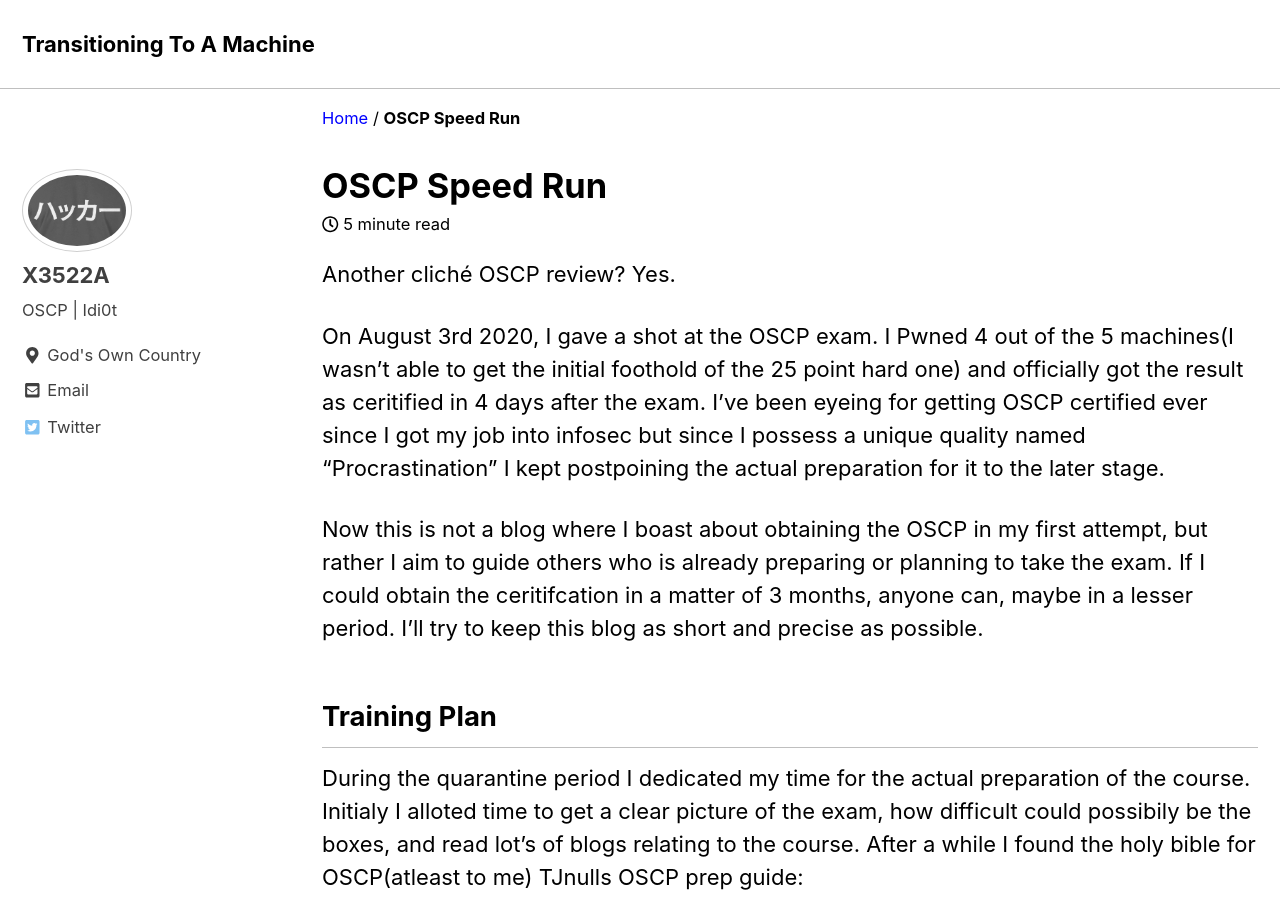
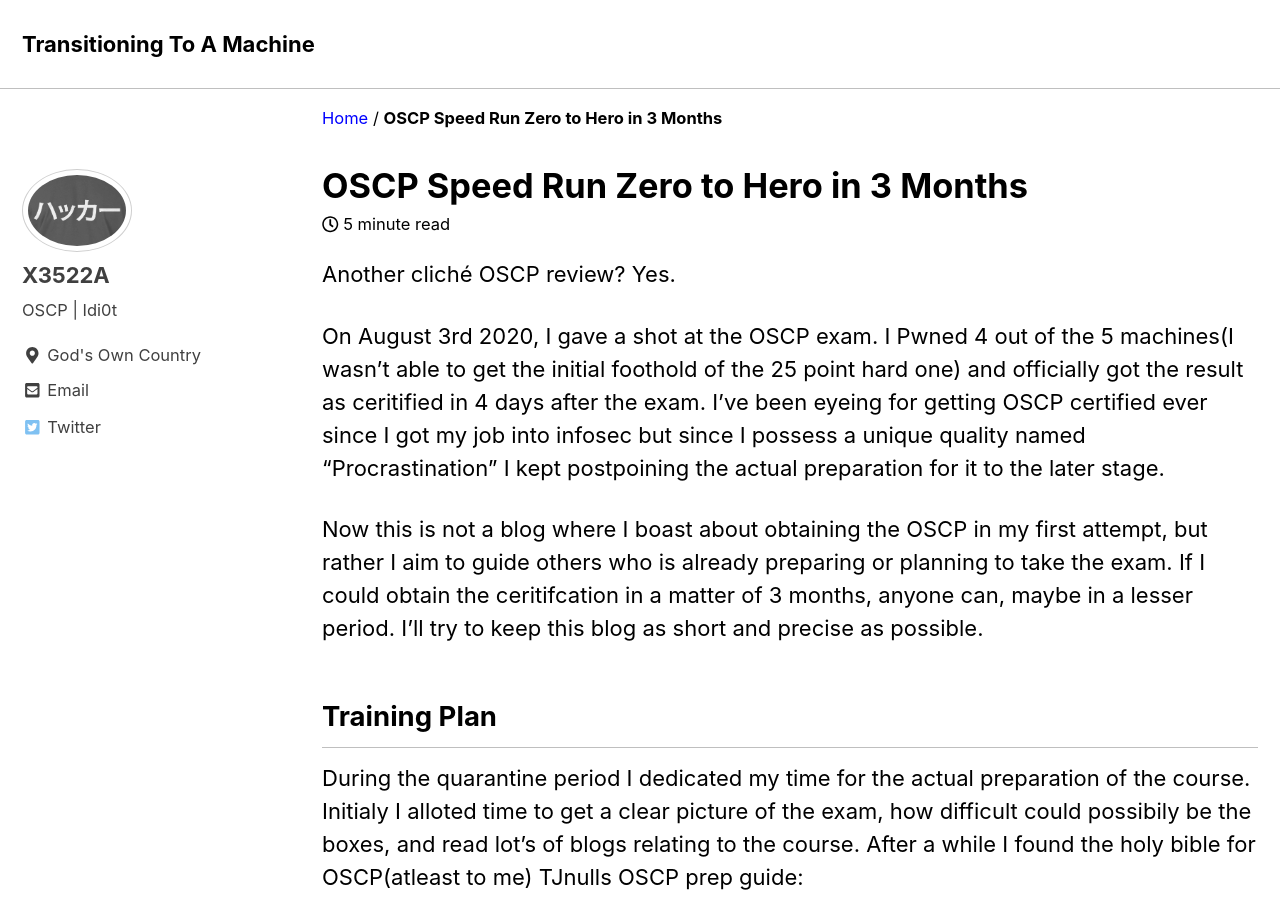
Before and after one commit to vinaysudheer/x3522a.github.io, a Jekyll site: the page built from _posts/2020-10-25-OSCP-Speed-Run.md, in a window 1280 px wide and 900 px high. Built offline with Jekyll 4.4.1, drawn with Linux system fonts in a browser that asks for light colours; cached includes are drawn as plain includes.

Commit message:
Update 2020-10-25-OSCP-Speed-Run.md

```diff
--- a/_posts/2020-10-25-OSCP-Speed-Run.md
+++ b/_posts/2020-10-25-OSCP-Speed-Run.md
@@ -1,6 +1,6 @@
 ---
 layout: single
-title: "OSCP Speed Run"
+title: "OSCP Speed Run Zero to Hero in 3 Months"
 date: 2020-10-25
 classes: wide
 header:
```
